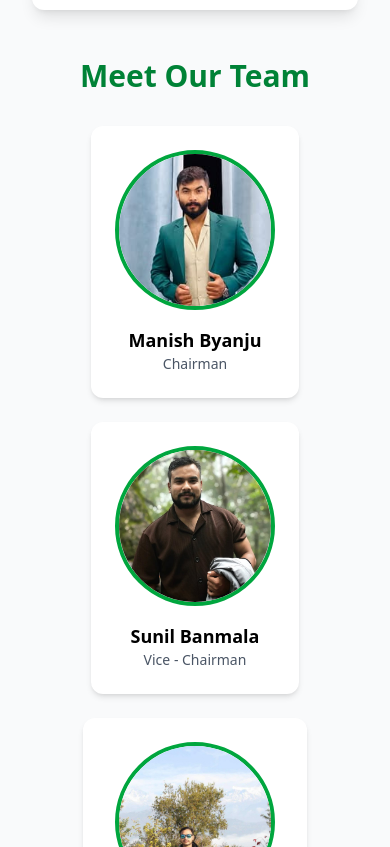
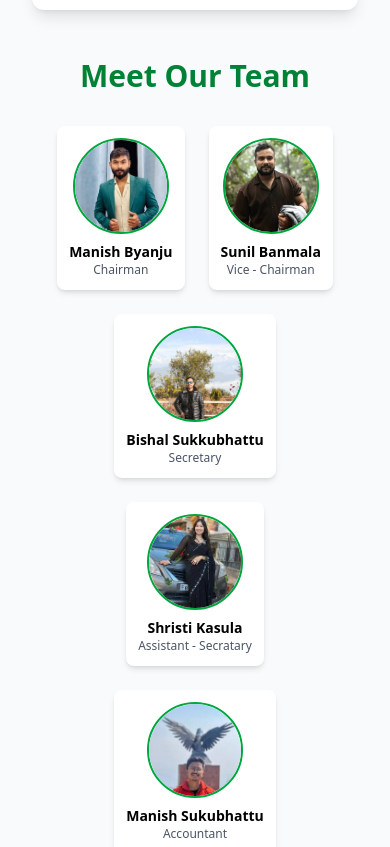
Before and after one commit to nirajsuwal11/nangkhel, a React (Vite) app: page / in a window 390 px wide. Shown: the part 837-1684 px from the top of the page. Built offline with nearby package versions, Linux system fonts and the light colour scheme.

Commit message:
Refactor PersonCard for better responsiveness
Updated the PersonCard component to improve responsiveness and styling.

```diff
--- a/src/components/PersonCard.jsx
+++ b/src/components/PersonCard.jsx
@@ -2,32 +2,53 @@ import React from "react";
 
 export default function PersonCard({ name, role, img }) {
   return (
-    <div className="bg-white rounded-xl shadow-md text-center p-6 h-full
-                    transition-all duration-300
-                    hover:-translate-y-2 hover:shadow-xl">
+    <div
+      className="
+        bg-white rounded-lg shadow-md text-center
+        p-3 sm:p-6                 /* smaller padding on mobile */
+        h-full
+        transition-all duration-300
+        hover:-translate-y-2 hover:shadow-xl
+      "
+    >
 
       {/* Circular Image */}
-      <div className="mx-auto w-40 h-40 rounded-full overflow-hidden
-                      border-4 border-green-600
-                      transition-all duration-300
-                      hover:shadow-green-400/50 hover:shadow-lg">
+      <div
+        className="
+          mx-auto
+          w-24 h-24                 /* 📱 mobile */
+          sm:w-40 sm:h-40           /* 💻 desktop */
+          rounded-full overflow-hidden
+          border-2 sm:border-4 border-green-600
+          transition-all duration-300
+        "
+      >
         <img
           src={img}
           alt={name}
-          className="w-full h-full object-cover
-                     transition-transform duration-300
-                     hover:scale-110"
+          className="
+            w-full h-full object-cover
+            transition-transform duration-300
+            hover:scale-110
+          "
         />
       </div>
 
       {/* Text */}
-      <div className="mt-4">
-        <h3 className="text-lg font-semibold
-                       transition-colors duration-300
-                       hover:text-green-700">
+      <div className="mt-2 sm:mt-4">
+        <h3
+          className="
+            text-sm sm:text-lg      /* smaller text on mobile */
+            font-semibold
+            transition-colors duration-300
+            hover:text-green-700
+          "
+        >
           {name}
         </h3>
-        <p className="text-gray-600 text-sm">{role}</p>
+        <p className="text-xs sm:text-sm text-gray-600">
+          {role}
+        </p>
       </div>
     </div>
   );
```
